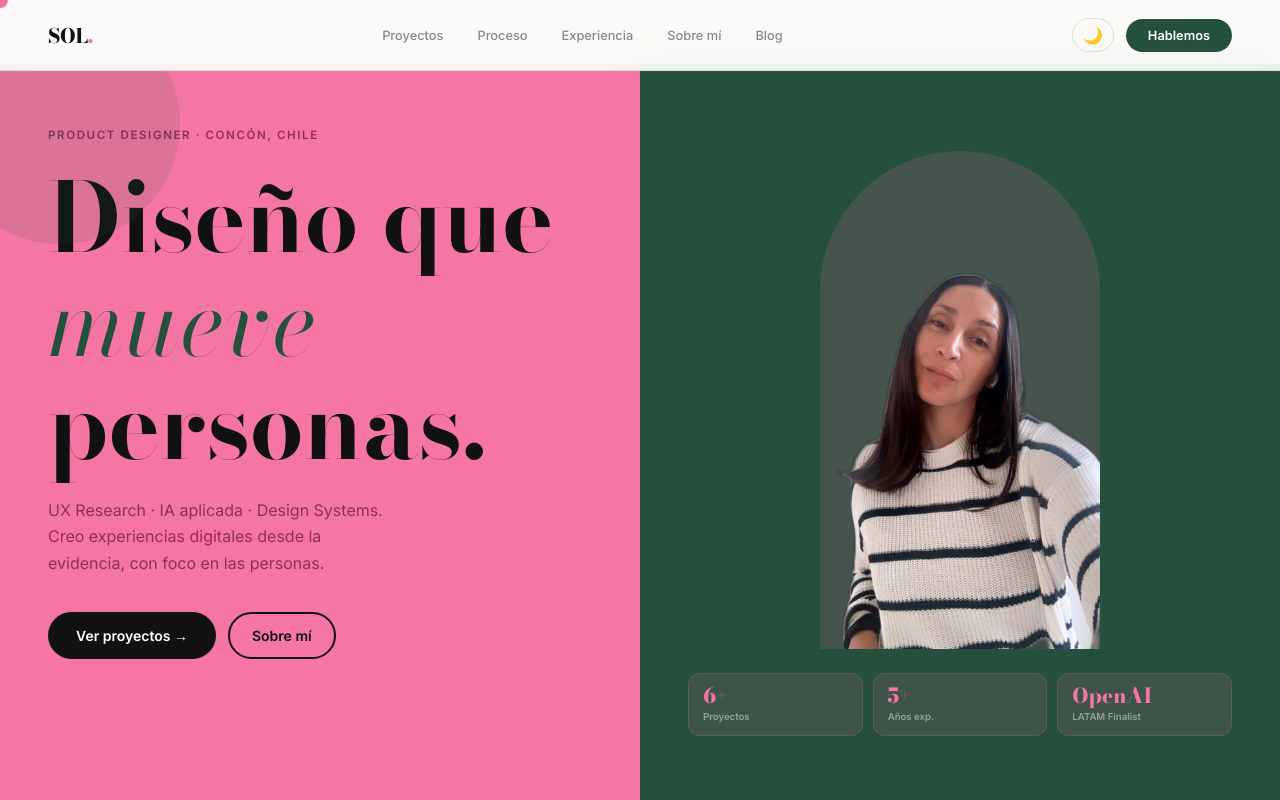
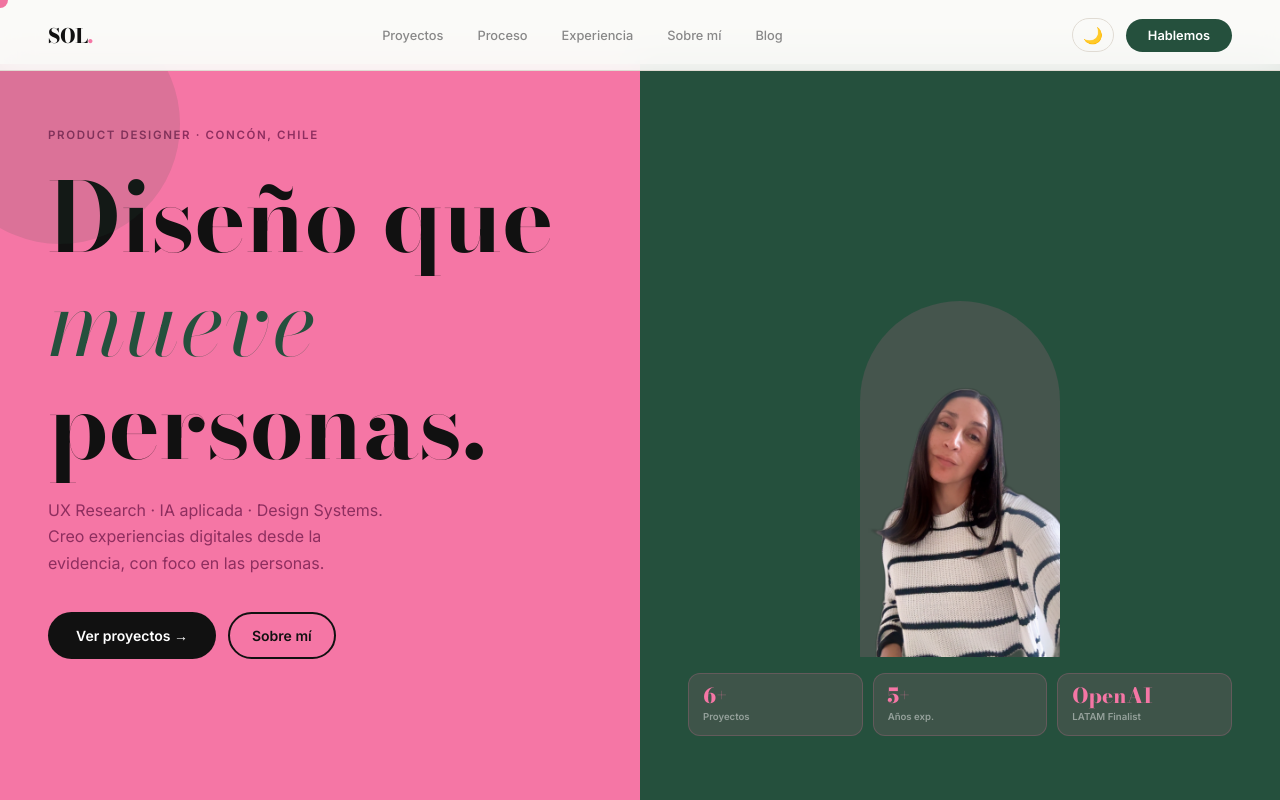
Before and after one commit to sol-escribiendo/portafolio-smelendez, a React (Vite) app: page / in a window 1280 px wide. Shown: the top 800 px of the page. Built offline with nearby package versions, Linux system fonts and the light colour scheme.

Commit message:
fix: foto hero mucho más compacta

```diff
--- a/src/app/app.css
+++ b/src/app/app.css
@@ -76,7 +76,7 @@ img{display:block;max-width:100%}
 .btn-ghost:hover{background:var(--ink);color:var(--pink)}
 
 .hero-right{background:var(--green);padding:64px 48px;display:flex;flex-direction:column;justify-content:flex-end;position:relative;overflow:hidden}
-.hero-photo{width:75%;max-width:280px;min-height:220px;border-radius:140px 140px 0 0;overflow:hidden;margin:0 auto 24px;position:relative;background:rgba(245,118,165,0.15);display:flex;align-items:flex-end;justify-content:center}
+.hero-photo{width:55%;max-width:200px;min-height:160px;border-radius:100px 100px 0 0;overflow:hidden;margin:0 auto 16px;position:relative;background:rgba(245,118,165,0.15);display:flex;align-items:flex-end;justify-content:center}
 .hero-photo img{width:100%;height:100%;object-fit:cover;object-position:top}
 .hero-photo-placeholder{width:100%;height:100%;display:flex;flex-direction:column;align-items:center;justify-content:center;gap:8px;color:rgba(245,118,165,0.5)}
 .hero-photo-placeholder svg{opacity:0.4}
```
